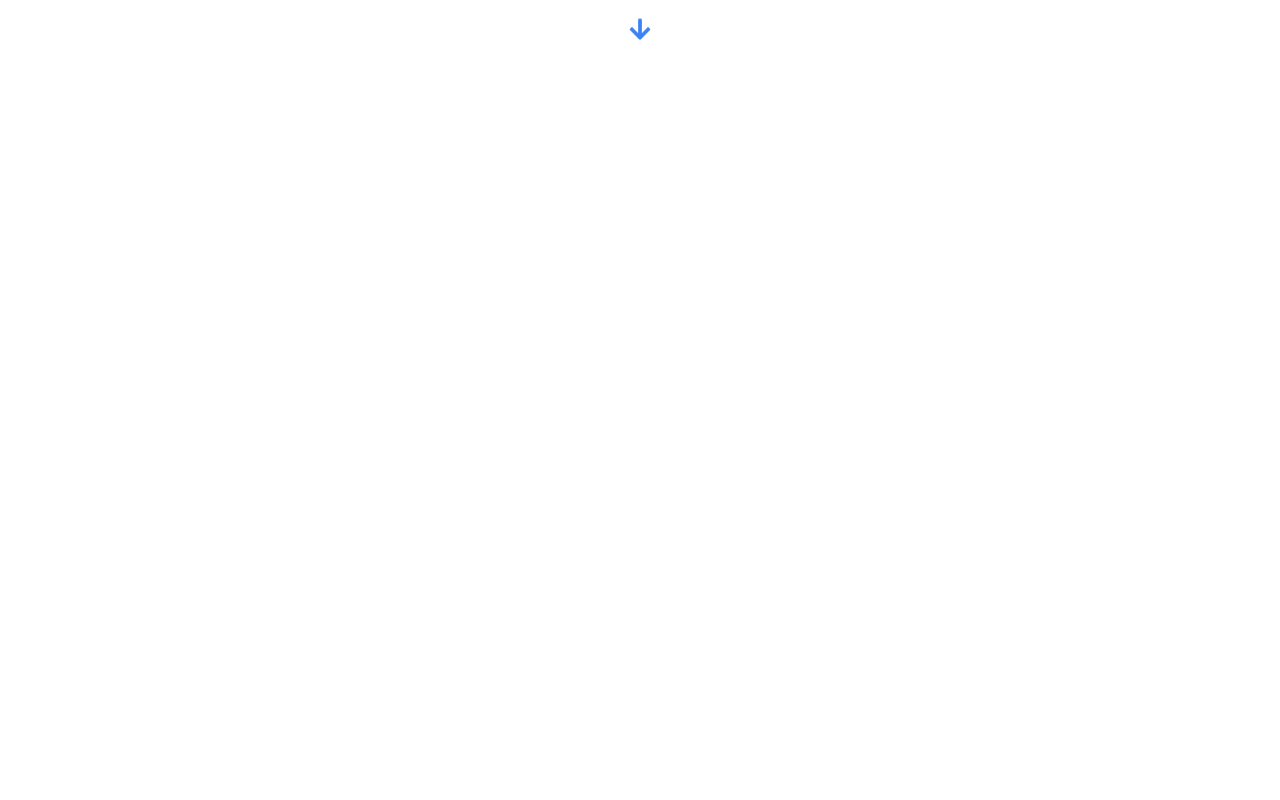
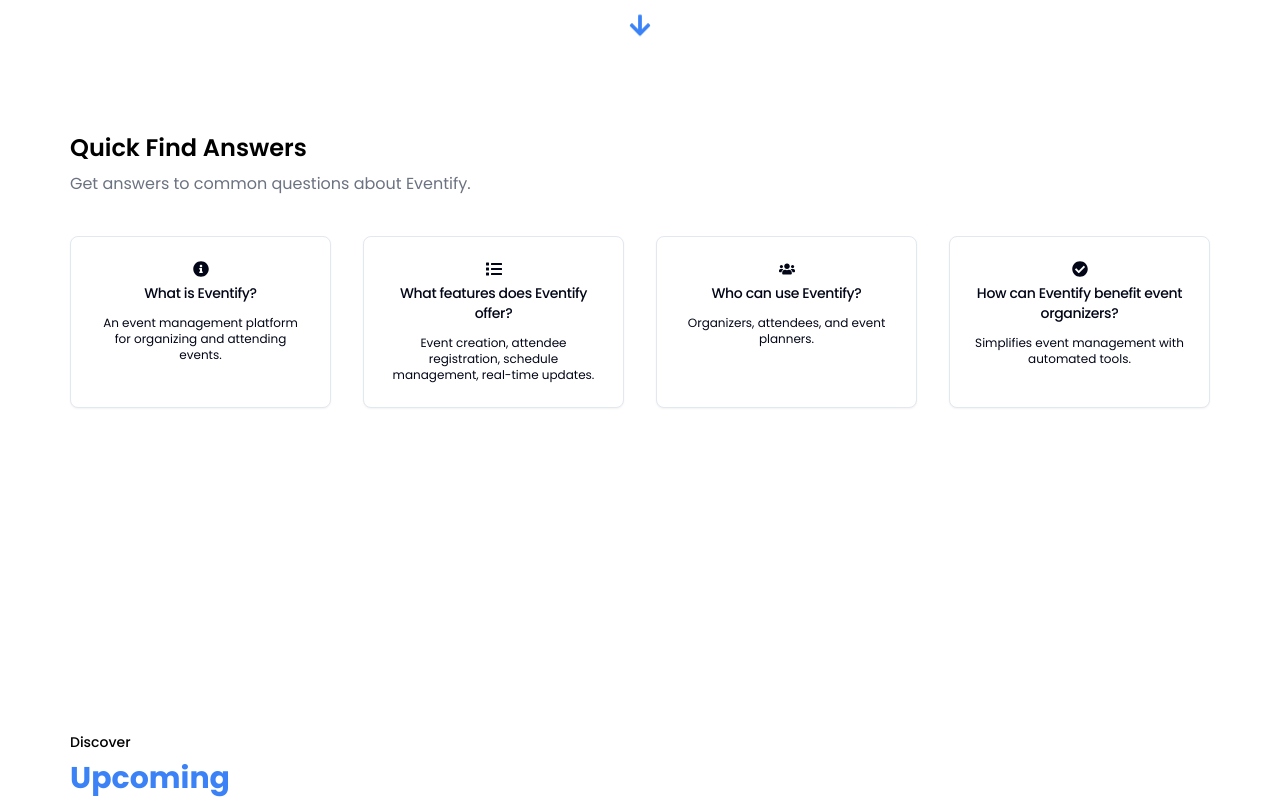
Before and after one commit to Ashakour1/Eventify, a React (Vite) app in the folder client/: page / in a window 1280 px wide. Shown: the part 560-1360 px from the top of the page. Before the commit the page ends 800 px from the top, so only its background shows below. Built offline with nearby package versions, Linux system fonts and the light colour scheme.

Commit message:
Add QuickFindAnswers and UpcomingEvents components to App.jsx

```diff
--- a/client/src/App.jsx
+++ b/client/src/App.jsx
@@ -9,6 +9,8 @@
 import NotFound from "./components/NotFound";
 import LoginPage from "./pages/Login-page";
 import { Dashboard } from "./pages/Dashboard";
+import QuickFindAnswers from "./components/QuickFindAnswers";
+import Upcoming from "./components/UpcomingEvents";
 
 function App() {
   return (
@@ -22,6 +24,8 @@
               <>
                 <Header />
                 <HeroSection />
+                <QuickFindAnswers />
+                <Upcoming/>
               </>
             }
           />
```
